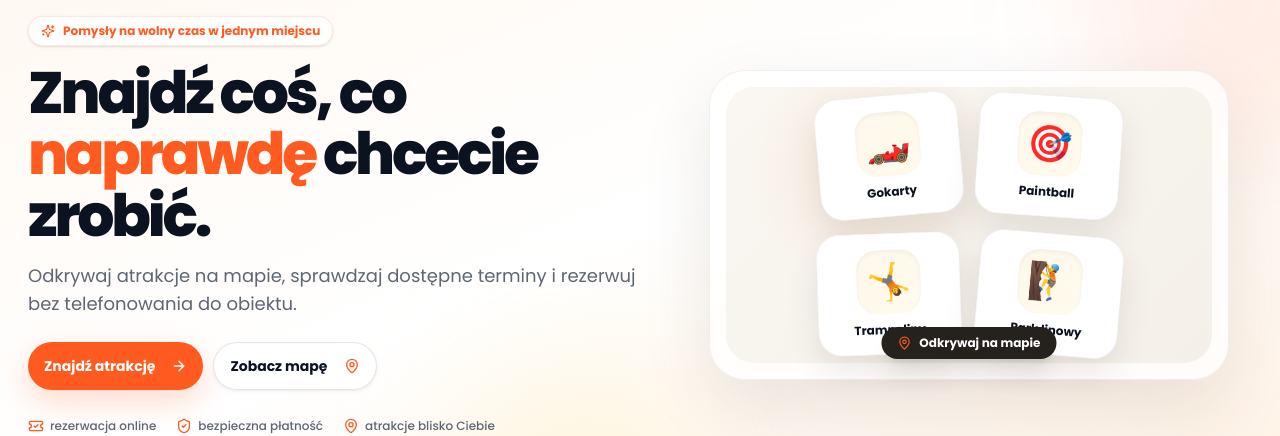
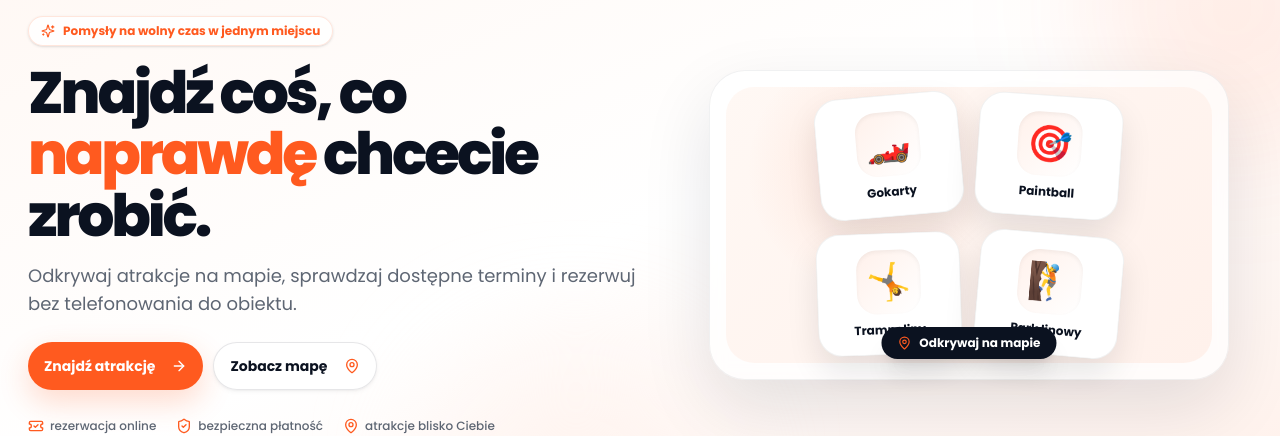
Before and after one commit to damianGG/EnjoyHubAI, a Next.js app: page / in a window 1280 px wide. Shown: the part 256-692 px from the top of the page. Built offline with nearby package versions, Linux system fonts and the light colour scheme; no server answers; the database is empty.

Commit message:
brand: unify homepage navy and orange accents

```diff
--- a/components/home-discovery.tsx
+++ b/components/home-discovery.tsx
@@ -60,9 +60,9 @@ export function HomeDiscovery({ attractions }: { attractions: Attraction[] }) {
 
       <main className="min-h-0 flex-1 overflow-hidden md:block md:overflow-visible">
         {/* Desktop marketing hero. On mobile the map starts immediately below categories. */}
-        <section className="relative hidden overflow-hidden border-b border-black/[0.05] bg-gradient-to-br from-[#fff8f1] via-white to-[#fff2e5] md:block">
+        <section className="relative hidden overflow-hidden border-b border-[#0b1220]/[0.05] bg-gradient-to-br from-[#fff8f4] via-white to-[#fff1eb] md:block">
           <div className="absolute -right-24 -top-24 h-72 w-72 rounded-full bg-primary/10 blur-3xl" />
-          <div className="absolute -bottom-32 left-[35%] h-64 w-64 rounded-full bg-amber-200/20 blur-3xl" />
+          <div className="absolute -bottom-32 left-[35%] h-64 w-64 rounded-full bg-secondary/70 blur-3xl" />
 
           <div className="relative mx-auto grid max-w-[1500px] gap-8 px-7 py-12 md:grid-cols-[1.05fr_.95fr] lg:py-14">
             <div className="flex flex-col justify-center">
@@ -82,7 +82,7 @@ export function HomeDiscovery({ attractions }: { attractions: Attraction[] }) {
                 <Button onClick={() => setSearchOpen(true)} size="lg" className="h-12 rounded-full px-6 font-bold orange-glow">
                   Znajdź atrakcję <ArrowRight className="ml-2 h-4 w-4" />
                 </Button>
-                <Button asChild size="lg" variant="outline" className="h-12 rounded-full border-black/10 bg-white/85 px-6 font-bold shadow-sm">
+                <Button asChild size="lg" variant="outline" className="h-12 rounded-full border-[#0b1220]/10 bg-white/85 px-6 font-bold shadow-sm">
                   <a href="#mapa">Zobacz mapę <MapPin className="ml-2 h-4 w-4 text-primary" /></a>
                 </Button>
               </div>
@@ -95,19 +95,19 @@ export function HomeDiscovery({ attractions }: { attractions: Attraction[] }) {
             </div>
 
             <div className="flex items-center justify-center">
-              <div className="relative h-[310px] w-full max-w-[520px] rounded-[36px] border border-black/[0.06] bg-white/70 p-6 shadow-[0_28px_70px_rgba(70,44,18,0.11)] backdrop-blur">
-                <div className="absolute inset-4 rounded-[28px] bg-[radial-gradient(circle_at_30%_30%,rgba(244,117,33,0.10),transparent_32%),linear-gradient(135deg,#faf7f2,#f4f0e9)]" />
+              <div className="relative h-[310px] w-full max-w-[520px] rounded-[36px] border border-[#0b1220]/[0.06] bg-white/70 p-6 shadow-[0_28px_70px_rgba(11,18,32,0.11)] backdrop-blur">
+                <div className="absolute inset-4 rounded-[28px] bg-[radial-gradient(circle_at_30%_30%,rgba(255,90,31,0.10),transparent_32%),linear-gradient(135deg,#fff8f4,#fff1eb)]" />
                 <div className="absolute inset-0 flex items-center justify-center">
                   <div className="grid grid-cols-2 gap-4">
                     {heroCategories.map((category) => (
-                      <div key={category.label} className={`w-36 rounded-[24px] border border-black/[0.055] bg-white p-4 text-center shadow-[0_15px_32px_rgba(61,39,17,0.10)] ${category.transform}`}>
-                        <div className="mx-auto grid h-16 w-16 place-items-center rounded-[20px] bg-gradient-to-br from-orange-50 to-amber-50 text-4xl shadow-inner">{category.icon}</div>
+                      <div key={category.label} className={`w-36 rounded-[24px] border border-[#0b1220]/[0.055] bg-white p-4 text-center shadow-[0_15px_32px_rgba(11,18,32,0.10)] ${category.transform}`}>
+                        <div className="mx-auto grid h-16 w-16 place-items-center rounded-[20px] bg-gradient-to-br from-secondary to-white text-4xl shadow-inner">{category.icon}</div>
                         <p className="mt-2 text-xs font-bold text-foreground">{category.label}</p>
                       </div>
                     ))}
                   </div>
                 </div>
-                <div className="absolute bottom-5 left-1/2 flex -translate-x-1/2 items-center gap-2 rounded-full bg-[#25211d] px-4 py-2 text-xs font-bold text-white shadow-xl">
+                <div className="absolute bottom-5 left-1/2 flex -translate-x-1/2 items-center gap-2 rounded-full bg-[#0b1220] px-4 py-2 text-xs font-bold text-white shadow-xl">
                   <MapPin className="h-3.5 w-3.5 text-primary" /> Odkrywaj na mapie
                 </div>
               </div>
```
